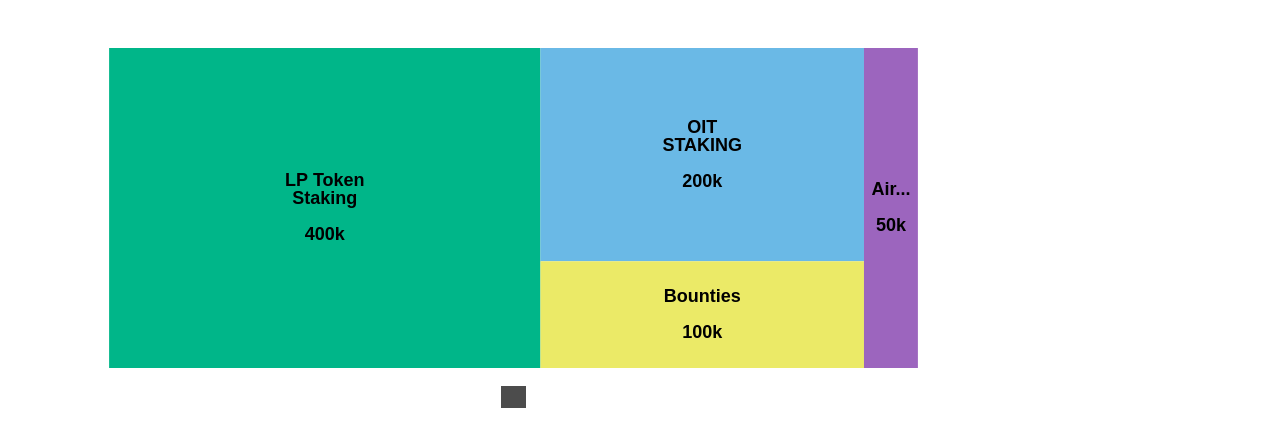
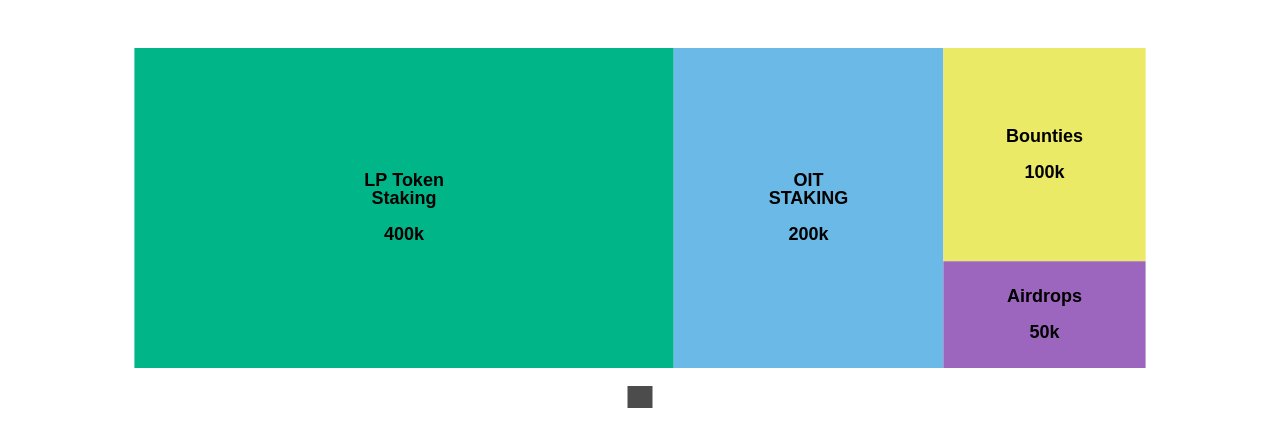
Before and after one commit to ZIRK5237/mobileRewardDistribution, a plain HTML site: page index.html in a window 1280 px wide. Drawn offline with nearby package versions, Linux system fonts and the light colour scheme.

Commit message:
Update index.html

```diff
--- a/index.html
+++ b/index.html
@@ -9,7 +9,7 @@
 </head>
 <body>
   <!-- Container to render the chart -->
-  <div id="main" style="width: 80%; height: 400px;"></div>
+  <div id="main" style="width: 100%; height: 400px;"></div>
 
   <script>
     // ECharts code with custom styling
```
